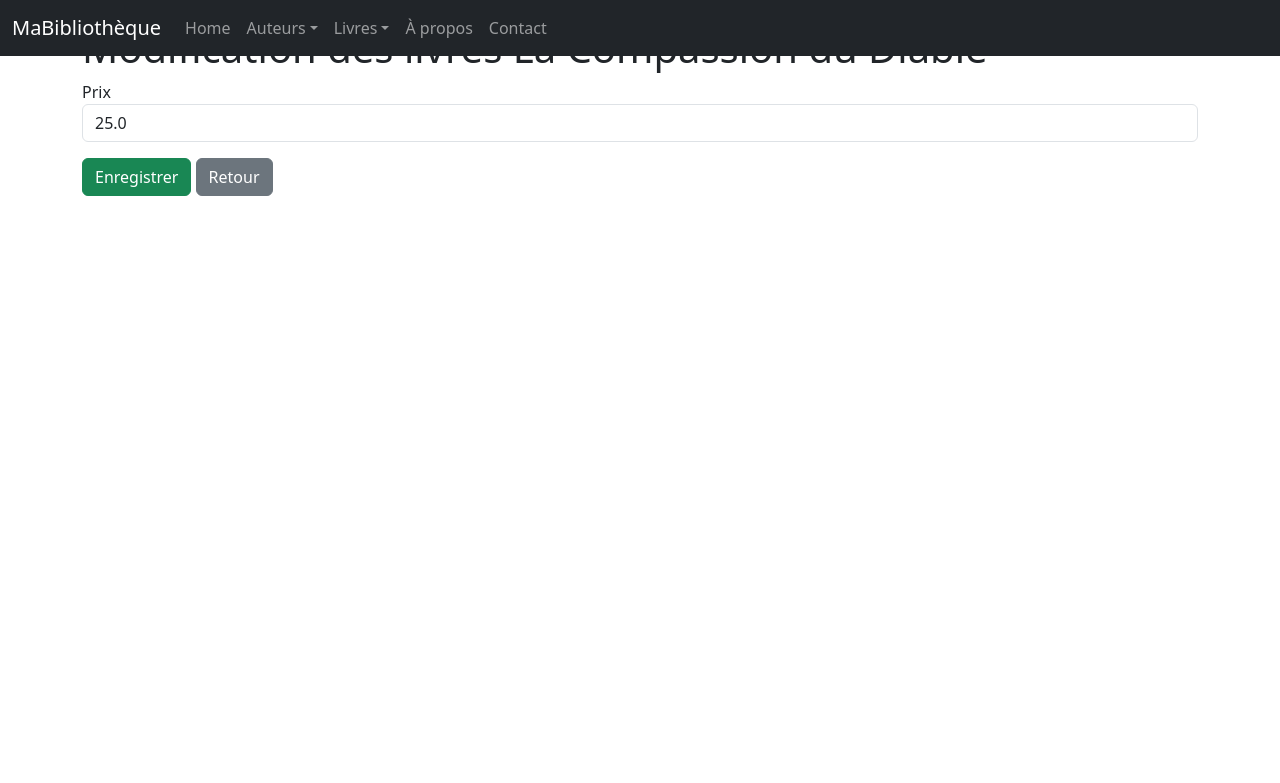
After one commit to RiverHuche/ProjetFlask, a Flask app: page /livres/1/update/ in a window 1280 px wide. The commit adds this page. Shown: the top 783 px of the page. Run offline with Flask 3, Linux system fonts and the light colour scheme.

Commit message:
Ajout de tous les fichiers permettant de éditer le prix d'un livre et d'avoir une view

```diff
--- a/monApp/forms.py
+++ b/monApp/forms.py
@@ -1,7 +1,11 @@
 from flask_wtf import FlaskForm
-from wtforms import StringField, HiddenField
+from wtforms import FloatField, StringField, HiddenField
 from wtforms.validators import DataRequired
 
 class FormAuteur(FlaskForm):
     idA=HiddenField('idA')
     Nom=StringField ('Nom',validators =[DataRequired()])
+
+class FormLivre(FlaskForm):
+    idL=HiddenField('idA')
+    Prix=FloatField('Prix',validators =[DataRequired()])
--- a/monApp/templates/base.html
+++ b/monApp/templates/base.html
@@ -30,8 +30,7 @@
                         </li>
                         <li class="nav-item dropdown">
                             <a class="nav-link dropdown-toggle" href="#" id="livresDropdown" role="button" data-bs-toggle="dropdown"
-                            aria-expanded="false">Livres
-                            </a>
+                            aria-expanded="false">Livres</a>
                             <ul class="dropdown-menu" aria-labelledby="livresDropdown">
                                 <li>
                                     <a class="dropdown-item" href="{{ url_for('getLivres') }}">Liste des livres</a>
--- a/monApp/templates/livres_list.html
+++ b/monApp/templates/livres_list.html
@@ -26,6 +26,12 @@
                     <td>{{ unLivre.Url }}</td>
                     <td><img src="../static/images/{{ unLivre.Img }}" alt=""></td>
                     <td>{{ unLivre.auteur }}</td>
+                    <td><div class="task-controls">
+                        <a href="{{url_for('viewLivre',idL=unLivre.idL)}}" class="btn btn-nfo">
+                        Voir <i class="fas fa-eye"></i></a>
+                        <a href="{{url_for('updateLivre',idL=unLivre.idL)}}" class="btn btn-warning">
+                        Editer <i class="fas fa-pen"></i></a>
+                        </div>
             </tr>
         {% endfor %}
         </tbody>
--- /dev/null
+++ b/monApp/templates/livres_update.html
@@ -0,0 +1,27 @@
+ons notre formulaire à bootstrap :
+{% extends "base.html" %}
+{% block main %}
+<h1 >Modification des livres {{ selectedLivre.Titre }}</h1>
+<form role="form" method="POST" action="{{url_for('saveLivre')}}">
+    {{ updateForm.hidden_tag () }}
+    <div
+    {% if updateForm.Prix.errors %}
+        class="form-group has-error"
+    {% else %}
+        class="form-group mb-3"
+    {% endif %}
+    >
+    {{ updateForm.Prix.label }}
+    {{ updateForm.Prix(size =50, class_="form-control") }}
+    </div>
+    {% if updateForm.Prix.errors %}
+        <ul class ="list-group">
+        {% for e in updateForm.Prix.errors %}
+            <li class ="list-group-item list-group-item-danger" >{{ e }} </li >
+        {% endfor %}
+        </ul>
+    {% endif %}
+    <input class ="btn btn-success" type="submit" value ="Enregistrer">
+    <a href="{{ url_for('getLivres') }}" class="btn btn-secondary">Retour</a>
+</form >
+{% endblock %}
--- a/monApp/views.py
+++ b/monApp/views.py
@@ -2,7 +2,7 @@
 from flask import render_template, request
 from config import *
 from monApp.models import Auteur ,Livre
-from monApp.forms import FormAuteur
+from monApp.forms import FormAuteur, FormLivre
 from flask import url_for, redirect
 from .app import db
 
@@ -97,5 +97,48 @@
     lesLivres = Livre.query.all()
     return render_template('livres_list.html', title="R3.01 Dev Web avec Flask", livres=lesLivres)
 
+@app.route('/livres/<idL>/update/')
+def updateLivre(idL):
+    unLivre = Livre.query.get(idL)
+    unForm = FormLivre(idL=unLivre.idL , Prix=unLivre.Prix)
+    return render_template("livres_update.html",selectedLivre=unLivre, updateForm=unForm)
+
+@app.route ('/livres/save/', methods =("POST" ,))
+def saveLivre():
+    updatedLivre = None
+    unForm = FormLivre()
+    #recherche du livre à modifier
+    idL = int(unForm.idL.data)
+    updatedLivre = Livre.query.get(idL)
+    #si les données saisies sont valides pour la mise à jour
+    if unForm.validate_on_submit():
+        updatedLivre.Prix = unForm.Prix.data
+        db.session.commit()
+        return redirect(url_for('viewLivre', idL=updatedLivre.idL))
+
+    return render_template("livres_update.html",selectedLivre=updatedLivre, updateForm=unForm)
+
+@app.route('/livres/<idL>/view/')
+def viewLivre(idL):
+    unLivre = Livre.query.get(idL)
+    unForm = FormLivre (idL=unLivre.idL , Prix=unLivre.Prix)
+    return render_template("livres_view.html",selectedLivre=unLivre, viewForm=unForm)
+
+
+
+@app.route ('/livre/insert/', methods =("POST" ,))
+def insertLivre():
+    insertedLivre = None
+    unForm = FormLivre()
+    if unForm.validate_on_submit():
+        insertedLivre = Livre(Prix=unForm.Prix.data)
+        db.session.add(insertedLivre)
+        db.session.commit()
+        insertedId = Livre.query.count()
+        return redirect(url_for('livres_view.html', idL=insertedId))
+
+    return render_template("livre_create.html", createForm=unForm)
+
+
 if __name__== "__main__":
     app.run()
```
Also changed, not shown: monApp/templates/livres_view.html (added, +12 -0 lines), monApp.db, readme.md.
